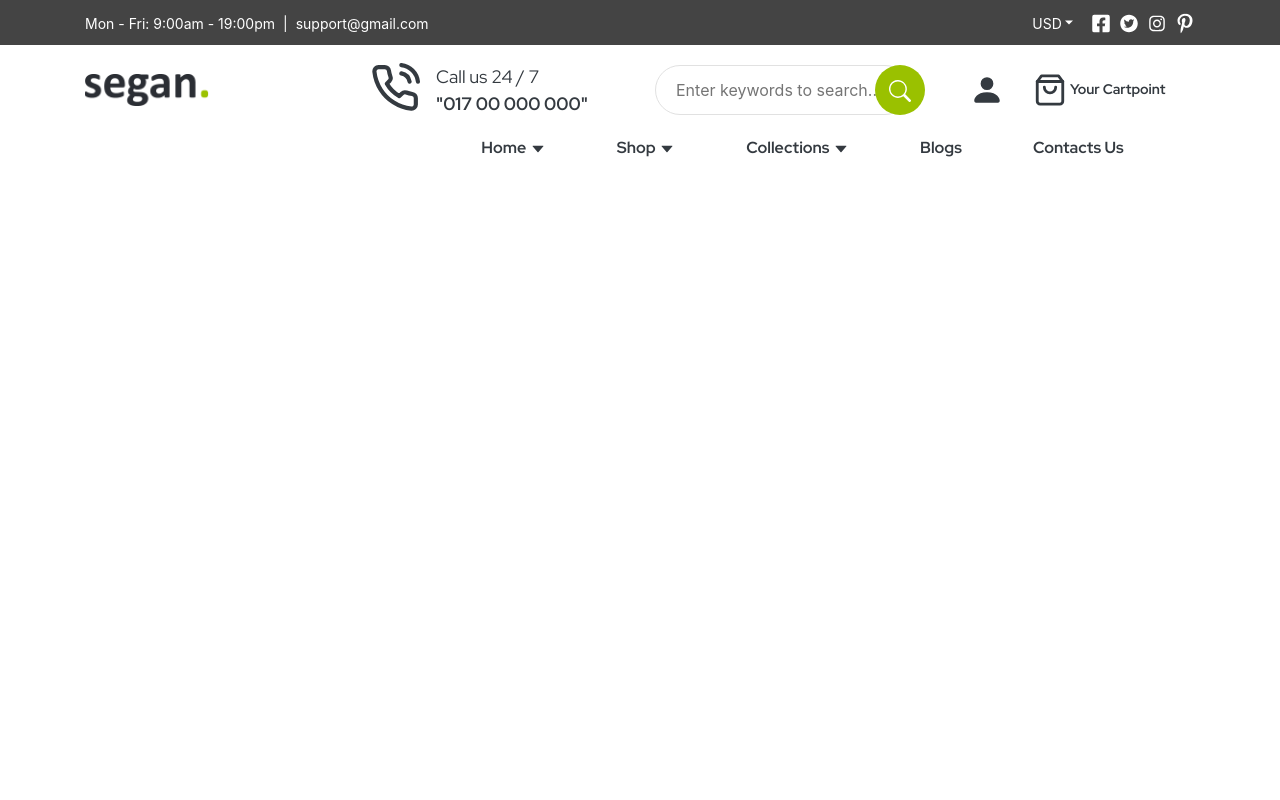
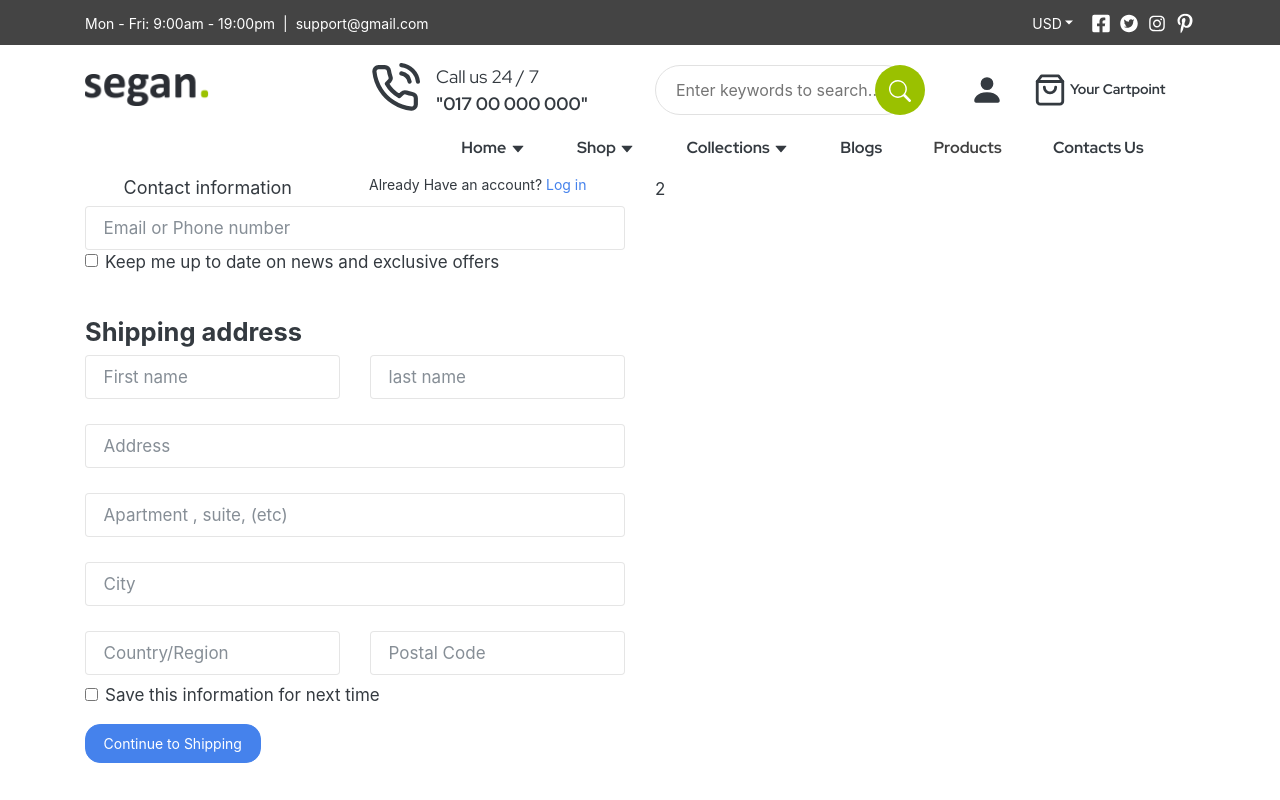
Before and after one commit to abu-taher-saikat/VegShop, a React (Create React App) app in the folder frontend/: page /address in a window 1280 px wide. Built offline with nearby package versions, Linux system fonts and the light colour scheme.

Commit message:
address screen progressing

```diff
--- a/frontend/src/App.js
+++ b/frontend/src/App.js
@@ -10,6 +10,7 @@ import HomeScreen from "./screens/HomeScreen";
 import ProductCollection from "./screens/ProductCollection";
 import ProductScreen from "./screens/ProductScreen";
 import SingleProduct from "./screens/SingleProduct/SingleProduct";
+import AddressScreen from "./screens/AddressScreen";
 
 function App() {
   return (
@@ -25,6 +26,7 @@ function App() {
             <Route path="/product/:id" component={SingleProduct} />
             <Route exact path="/blogs" component={Blogs} />
             <Route exact path="/collection" component={ProductCollection} />
+            <Route exact path="/address" component={AddressScreen} />
             {/* <Route exact path="/blogPost" component={BlogPost} /> */}
           </Switch>
         </main>
--- a/frontend/src/Components/Header/Header.css
+++ b/frontend/src/Components/Header/Header.css
@@ -5,6 +5,12 @@
   height: 45px;
   background-color: #444444;
   font-size: 14px;
+}
+.Link {
+  color: #404040;
+}
+.Link:hover {
+  text-decoration: none;
 }
 
 .headerTop .container {
--- a/frontend/src/Components/Header/HeaderMain.js
+++ b/frontend/src/Components/Header/HeaderMain.js
@@ -1,6 +1,7 @@
 import React, { useState } from 'react';
 import { Col, Row } from 'react-bootstrap';
 import { AiFillCaretDown } from 'react-icons/ai';
+import { Link } from 'react-router-dom';
 import './Header.css';
 const HeaderMain = () => {
     const [home, setHome] = useState("none");
@@ -59,7 +60,7 @@ const HeaderMain = () => {
                                             <span>Collections <AiFillCaretDown /></span>
                                             <div style={{display : collection}} className="dropDownContent">
                                                 <ul className="innerMenu-content">
-                                                    <li>home 1</li>
+                                                    <li><Link to="/address">Address</Link></li>
                                                     <li>home 1</li>
                                                     <li>home 1</li>
                                                     <li>home 1</li>
@@ -71,6 +72,7 @@ const HeaderMain = () => {
                                         </div>
                                     </li>
                                     <li className="top-content-li"> <span>Blogs</span></li>
+                                    <Link className='Link' to= '/products'> <li className="top-content-li"> <span>Products</span></li></Link>
                                     <li className="top-content-li"><span>Contacts Us</span> </li>
                                 </ul>
                             </div>
--- a/frontend/src/Components/singleProductComponent.js
+++ b/frontend/src/Components/singleProductComponent.js
@@ -6,7 +6,7 @@ import { useDispatch, useSelector } from 'react-redux';
 import { Link } from 'react-router-dom';
 import { productDetails } from '../actions/productActions';
 import image1 from "../assets/images/products/11_360x.jpg";
-import image from "../assets/images/products/16_9d5560cf-96ca-4f19-991f-bd9ad52b0669_180x.jpg";
+// import image from "../assets/images/products/16_9d5560cf-96ca-4f19-991f-bd9ad52b0669_180x.jpg";
 
 
 
@@ -17,36 +17,37 @@ function Single({ product }) {
   const singleProduct = useSelector((state) => state.singleProduct);
   const { loading, product : spDetails, error } = singleProduct;
 
-  // console.log(`singleProductDetails`, spDetails)
+  console.log(`singleProductDetails`, product)
 
   useEffect(()=>{
     dispatch(productDetails(product._id))
   }, [dispatch, product._id])
 
   return (
-    <Link to={`/product/${product._id}`}>
+    <Link className="Link" to={`/product/${product._id}`}>
 
-      <div className=" text-center pt-3 pb-5">
+      <div className=" text-center signleProductComp pt-3 pb-5">
         <ListGroup variant="flush">
-          <div className="img" style={{ height: "35vh" }}>
+          <div className="img" style={{ height: "50%",marginBottom: "2rem" }}>
             <img
               className="img-fluid"
-              style={{ objectFit: "cover" }}
-              src={image}
+              // style={{ objectFit: "cover" }}
+              style={{ height: "250px", borderRadious: '20px', }}
+              src={product.image}
               alt=""
               onMouseOver={(e) => {
-                image && (e.currentTarget.src = image1);
+                product.image && (e.currentTarget.src = image1);
               }}
               onMouseOut={(e) => {
-                image1 && (e.currentTarget.src = image || "");
+                image1 && (e.currentTarget.src = product.image || "");
               }}
             />
           </div>
-          <ListGroup.Item>{product.title}</ListGroup.Item>
-          <small>{product._id}</small>
-          <p>{product.price}</p>
-          <ListGroup.Item>{product.description}</ListGroup.Item>
-          <div className="d-flex">
+          <p className='title'>{product.title}</p>
+          <small  className='title'>{product.category}</small>
+          <p className='title'>${product.price}</p>
+          <p className='descriptoion'>{product.description}</p>
+          <div className="reviewStar d-flex">
             <BsFillStarFill />
             <BsFillStarFill />
             <BsFillStarFill />
--- /dev/null
+++ b/frontend/src/screens/AddressScreen.css
@@ -0,0 +1,13 @@
+.address .contact-info {
+  display: flex;
+  justify-content: space-around;
+  flex-direction: row;
+}
+.address .contact-info h4 {
+  font-size: 18px;
+  font-weight: 400;
+}
+.address .contact-info h5 {
+  font-size: 14px;
+  font-weight: 400;
+}
--- /dev/null
+++ b/frontend/src/screens/AddressScreen.js
@@ -0,0 +1,65 @@
+import React from 'react'
+import { Button, Col, Container, Form, Row } from 'react-bootstrap';
+import {Link} from 'react-router-dom';
+import './AddressScreen.css';
+
+const AddressScreen = () => {
+    return (
+        <>
+            <Container className="address">
+                <Row>
+                    <Col>
+                        <Form>
+                            <Form.Group>
+                                 <div className="contact-info">
+                                     <h4>Contact information</h4>
+                                     <h5>Already Have an account? <Link to="login">Log in</Link> </h5>
+                                 </div>
+                                <Form.Control placeholder="Email or Phone number"></Form.Control>
+                                <Form.Check type="checkbox" label="Keep me up to date on news and exclusive offers" />
+
+                            </Form.Group>
+                            <br />
+                            <h4>Shipping address</h4>
+                            <Row>
+                                <Col>
+                                    <Form.Control placeholder="First name" />
+                                </Col>
+                                <Col>
+                                    <Form.Control placeholder="last name" />
+                                </Col>
+                            </Row>
+                            <br />
+                            <div>
+                                <Form.Control placeholder="Address"></Form.Control>
+                                <br />
+                                <Form.Control placeholder="Apartment , suite, (etc)"></Form.Control>
+                                <br />
+                                <Form.Control placeholder="City"></Form.Control>
+                            </div>
+                            <br />
+                            <Row>
+                                <Col>
+                                    <Form.Control placeholder="Country/Region" />
+                                </Col>
+                                <Col>
+                                    <Form.Control placeholder="Postal Code" />
+                                </Col>
+                            </Row>
+                            <Form.Group className="pt-2" controlId="formBasicCheckbox">
+                                <Form.Check type="checkbox" label="	Save this information for next time" />
+                            </Form.Group>
+
+                            <Button type="submit">
+                                Continue to Shipping
+                            </Button>
+                        </Form>
+                    </Col>
+                    <Col>2</Col>
+                </Row>
+            </Container>
+        </>
+    )
+}
+
+export default AddressScreen
--- a/frontend/src/screens/ProductScreen.js
+++ b/frontend/src/screens/ProductScreen.js
@@ -11,7 +11,6 @@ function ProductScreen() {
   const dispatch = useDispatch();
   const productList = useSelector((state) => state.productList);
   const { loading, products, error } = productList;
-  // console.log(`products`, products)
 
   useEffect(() => {
     dispatch(listProducts());
--- a/frontend/src/screens/SingleProduct/SingleProduct.css
+++ b/frontend/src/screens/SingleProduct/SingleProduct.css
@@ -6,3 +6,27 @@
   text-decoration: none;
   background-color: transparent;
 }
+
+.signleProductComp svg {
+  overflow: hidden;
+  color: #d48f11;
+  vertical-align: middle;
+}
+p.title {
+  font-size: 17px;
+  text-transform: uppercase;
+  font-weight: 700;
+  color: #659875;
+}
+.signleProductComp img {
+  border-radius: 7px;
+}
+
+small.title {
+  font-size: 15px;
+  font-weight: 500;
+  color: #7c7c7c;
+  font-style: normal;
+  font-family: "Montserrat", "Helvetica", "Arial", "sans-serif";
+  text-transform: capitalize;
+}
```
Also changed, not shown: 1 other file (tests, documents, lock files or other folders).
